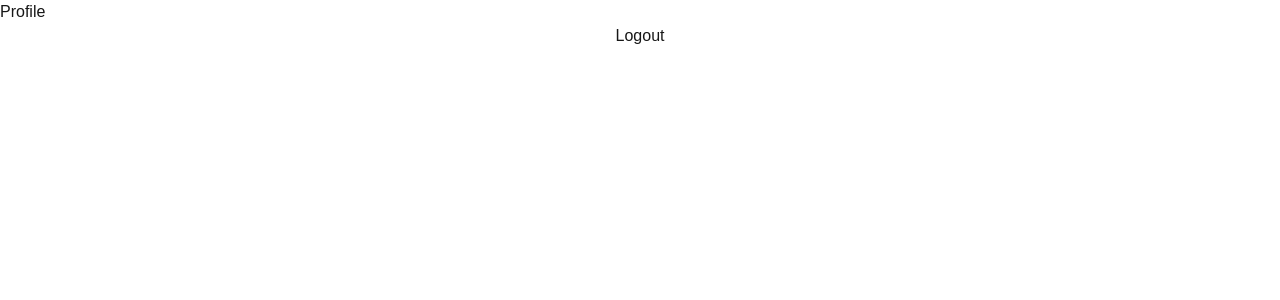
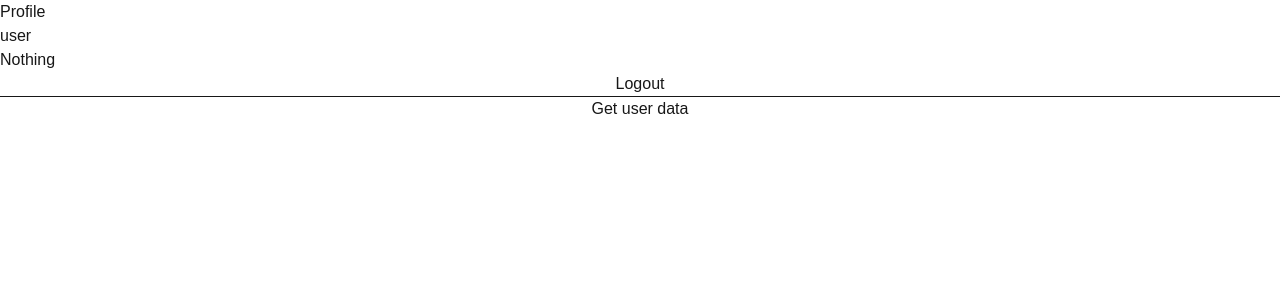
Before and after one commit to anandkumar190/next-client-signin-signup, a Next.js app: page /dashboard/profile in a window 1280 px wide. Shown: the top 300 px of the page. Built offline with nearby package versions, Linux system fonts and the light colour scheme.

Commit message:
profile api get data

```diff
--- /dev/null
+++ b/app/api/users/profile/route.ts
@@ -0,0 +1,25 @@
+import { getDataFromToken } from "@/helpers/getDataFromToken";
+import User from "@/models/userModel";
+import { NextRequest,NextResponse } from "next/server";
+import {connect} from "@/dbConfig/dbConfig";
+connect();
+
+
+ export async function GET(request:NextRequest) {
+    try {
+
+        const  userId=await getDataFromToken(request);
+        const user = await  User.findOne({_id:userId}).select("-password");
+
+        return NextResponse.json({ message:"User found",data:user},{status:200});
+
+    } catch (error:any) {
+
+    return NextResponse.json({
+                        error:error.message
+                        },{
+                            status:400
+                        });
+    }
+
+ }
--- a/app/dashboard/profile/page.tsx
+++ b/app/dashboard/profile/page.tsx
@@ -2,11 +2,13 @@
 import Link from "next/link";
 import {useRouter} from "next/navigation";
 import axios from "axios";
+import constants from "constants";
+import React,{ useState } from "react";
 
 export default function profile(){
 
         const router= useRouter();
-
+        const [data ,setData]=useState("nothing");
 
     const onLogout = async ()=>{
 
@@ -20,7 +22,25 @@
         } catch (error:any) {
             console.log("error",error.message);
         }
-    }
+    };
+
+    const getUserDetails=async ()=>{
+        debugger;
+
+       try {
+          const res = await axios.get("/api/users/profile");
+        console.log(res.data);
+        setData(res.data.data._id);
+       } catch (error:any) {
+
+        console.log(error.message);
+         console.log(error.response?.data)
+         console.log(error.response?.status)
+
+       }
+
+
+    };
 
 
 
@@ -30,12 +50,21 @@
     return(
         <>
             <h1>Profile</h1>
+            <h1>user</h1>
+            <h2>{data==="nothing"?"Nothing":<Link href={`/dashboard/profile/{$data}`}>{data}</Link>}</h2>
 
             <button
             type="button"
             onClick={onLogout}
             >
             Logout
+            </button>
+            <hr/>
+                     <button
+            type="button"
+            onClick={getUserDetails}
+            >
+            Get user data
             </button>
 
         </>
--- /dev/null
+++ b/helpers/getDataFromToken.ts
@@ -0,0 +1,31 @@
+import { NextRequest } from "next/server";
+import jwt from "jsonwebtoken";
+
+export const getDataFromToken = (request:NextRequest)=>{
+
+    // try {
+
+    //     const token = request.cookies.get("token")?.value|| "";
+    //    const decodedToken:any= jwt.verfy(token,process.env.TOKEN_SECRET!);
+    //    return decodedToken.id;
+    // } catch (error:any) {
+    //     throw new Error(error.message);
+    // }
+
+        try {
+
+        const token =
+          request.cookies.get("token")?.value || "";
+
+        const decodedToken: any = jwt.verify(
+          token,
+          process.env.TOKEN_SECRET!
+        );
+
+        return decodedToken.id;
+
+    } catch (error) {
+
+        throw error;
+    }
+}
```
